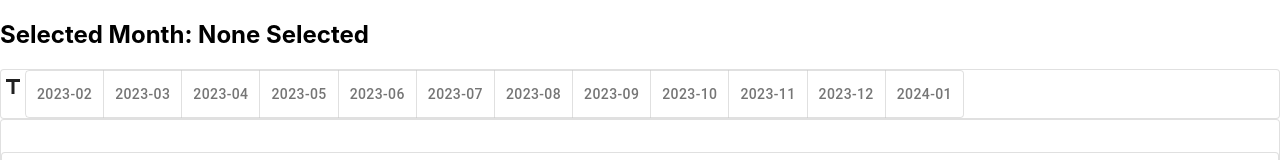
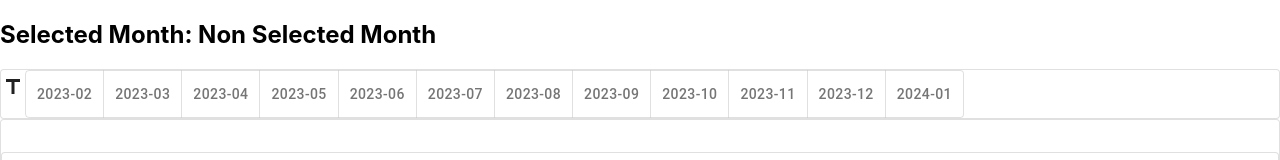
Before and after one commit to snrnapa/FeeManage_Front, a React (Vite) app: page / in a window 1280 px wide. Shown: the top 160 px of the page. Built offline with nearby package versions, Linux system fonts and the light colour scheme.

Commit message:
日付対応追加

```diff
--- a/src/App.jsx
+++ b/src/App.jsx
@@ -12,7 +12,7 @@ import MonthSelector from './pages/MonthSelector'
 const App = () => {
   const [targetWorker, setTargetWorker] = useState()
   const [yearMonth, setYearMonth] = useState([])
-  const [targetMonth, setTargetMonth] = useState('None Selected')
+  const [targetMonth, setTargetMonth] = useState(null)
   const [fees, setFees] = useState()
   const [reports, setReports] = useState()
   const [efforts, setEfforts] = useState()
@@ -54,7 +54,11 @@ const App = () => {
 
   return (
     <div>
-      <h2>Selected Month: {targetMonth}</h2>
+      <h2>
+        Selected Month:{' '}
+        {targetMonth === null ? 'Non Selected Month' : targetMonth}{' '}
+      </h2>
+
       <Grid container>
         <Grid item xs={12}>
           <MonthSelector
--- a/src/components/AttendanceRecord.jsx
+++ b/src/components/AttendanceRecord.jsx
@@ -16,42 +16,35 @@ const AttendanceRecord = (props) => {
   const report = props.reports
   const effort = props.efforts
   const targetWorker = props.targetWorker
-  const [yearmonth, setYearmonth] = useState([])
   const targetMonth = props.targetMonth
 
+  // 現在の月の、日付をすべて出力します。
   useEffect(() => {
-    // 現在の月の、日付をすべて出力します。
-
     if (
       !(typeof fee === 'undefined') &&
       !(typeof report === 'undefined') &&
-      !(typeof effort === 'undefined')
+      !(typeof effort === 'undefined') &&
+      !(typeof targetMonth === 'undefined') &&
+      !(targetMonth === null)
     ) {
-      // if (!(typeof fee === 'undefined') && !(typeof report === 'undefined')) {
-      // console.log(fee.length)
-      // console.log(report.length)
+      const d = new Date()
+      // 現在のtargetMonthをDateオブジェクトとして作成
+      d.setFullYear(targetMonth.substring(0, 4))
+      d.setMonth(targetMonth.substring(5, 7) - 1)
+      d.setDate(1)
 
-      const d = new Date()
-
-      if (!(typeof targetMonth === 'undefined') && !(targetMonth === null)) {
-        d.setFullYear(targetMonth.substring(0, 4))
-        d.setMonth(targetMonth.substring(5, 7) - 1)
-      }
-
-      d.setDate(1)
+      //現在のtargetMonthより、その月の最終日を取得
       let end = new Date(targetMonth)
       let endmonth = end.getMonth() + 1
-      const dates = new Object()
 
+      //現在のtargetMonthの月の日付を作成し、targetDaysに追加していく
       while (d.getMonth() != endmonth) {
         days.push(new Date(d).toISOString().substring(0, 10))
-        console.log(days)
         d.setDate(d.getDate() + 1)
-        console.log(d)
       }
       setTargetdays(days)
     } else {
-      // 処理を何も行わない
+      // propsのどれかが反映されてなければすべて処理を行わない
     }
   }, [fee, targetMonth, report, effort])
 
```
